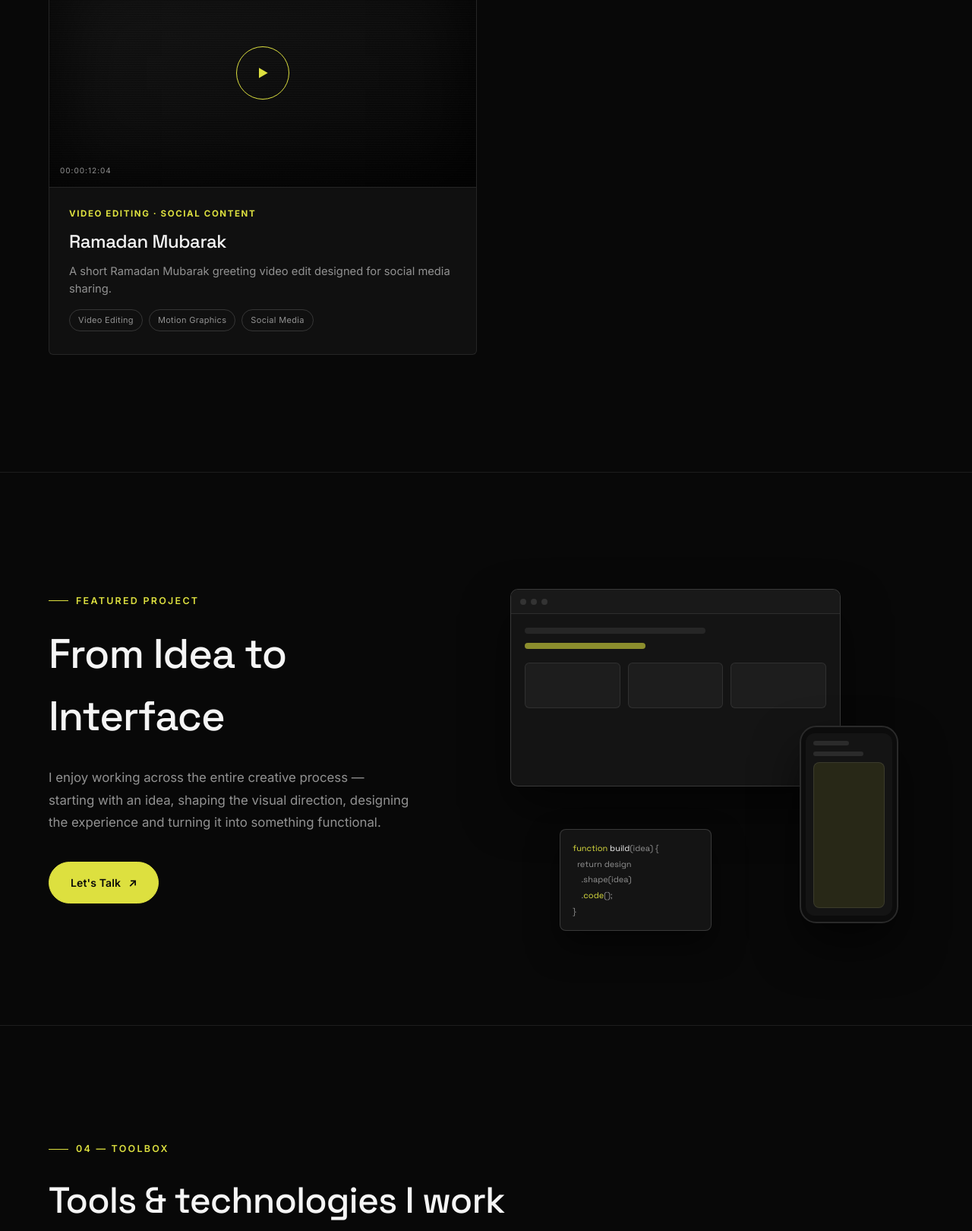
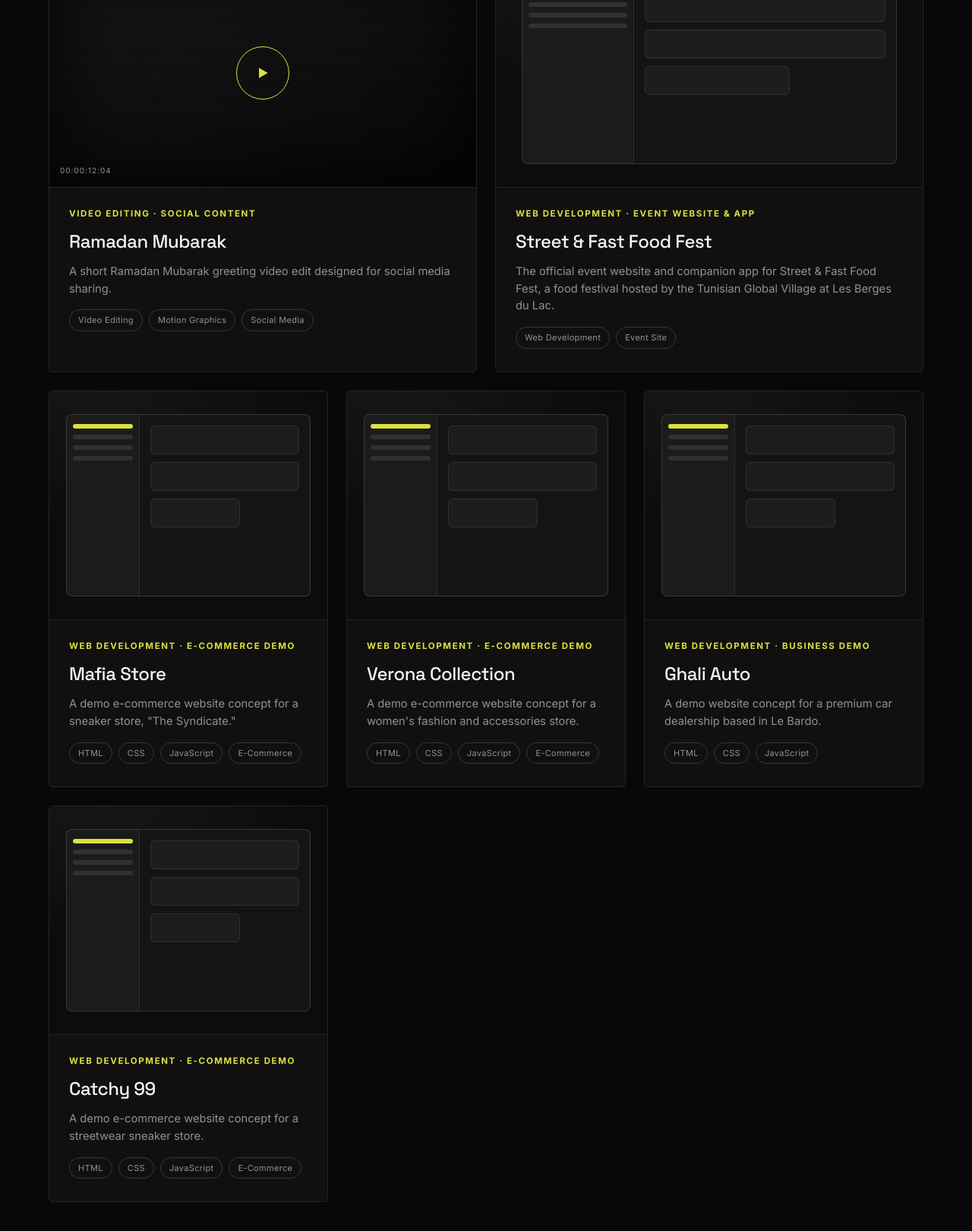
Before and after one commit to DhiaAllagui/DHIA, a plain HTML site: page index.html in a window 1280 px wide. Shown: the part 7044-8664 px from the top of the page at 76% size. Drawn offline with Linux system fonts and the light colour scheme.

Commit message:
Wire in real live project links
Add five real deployed projects: Street & Fast Food Fest event site,
and four e-commerce/business demo sites (Mafia Store, Verona
Collection, Ghali Auto, Catchy 99). Merge the Chkobba branding entry
with its live card-game deployment now that it's hosted.

Co-Authored-By: Claude Sonnet 5 <noreply@anthropic.com>

```diff
--- a/index.html
+++ b/index.html
@@ -1755,18 +1755,18 @@ html, body{ max-width: 100%; overflow-x: hidden; }
       size: 'pc-2'
     },
     {
-      title: 'Chkobba Branding',
-      category: 'Graphic Design · Branding',
-      type: 'design',
-      hosting: 'case-study',
-      description: 'Brand identity design for Chkobba.',
+      title: 'Chkobba',
+      category: 'Web Development · Branding & Game',
+      type: 'web',
+      hosting: 'static',
+      description: 'A digital version of Chkobba, the traditional Tunisian card game, including its brand identity and logo design.',
       contribution: [],
-      technologies: ['Branding', 'Logo Design'],
+      technologies: ['Branding', 'Logo Design', 'Web Development'],
       image: 'assets/images/branding/chkobba.png',
       mockup: 'brand',
       gallery: [],
       video: '',
-      liveUrl: '',
+      liveUrl: 'https://chkobba-pp6n.onrender.com',
       githubUrl: '',
       size: 'pc-2'
     },
@@ -1841,6 +1841,86 @@ html, body{ max-width: 100%; overflow-x: hidden; }
       liveUrl: '',
       githubUrl: '',
       size: 'pc-3'
+    },
+    {
+      title: 'Street & Fast Food Fest',
+      category: 'Web Development · Event Website & App',
+      type: 'web',
+      hosting: 'static',
+      description: 'The official event website and companion app for Street & Fast Food Fest, a food festival hosted by the Tunisian Global Village at Les Berges du Lac.',
+      contribution: [],
+      technologies: ['Web Development', 'Event Site'],
+      image: '',
+      mockup: 'ui',
+      gallery: [],
+      video: '',
+      liveUrl: 'https://globalvillagetunisia.com',
+      githubUrl: '',
+      size: 'pc-3'
+    },
+    {
+      title: 'Mafia Store',
+      category: 'Web Development · E-Commerce Demo',
+      type: 'web',
+      hosting: 'static',
+      description: 'A demo e-commerce website concept for a sneaker store, "The Syndicate."',
+      contribution: [],
+      technologies: ['HTML', 'CSS', 'JavaScript', 'E-Commerce'],
+      image: '',
+      mockup: 'ui',
+      gallery: [],
+      video: '',
+      liveUrl: 'https://dhiaallagui.github.io/mafia-store/',
+      githubUrl: '',
+      size: 'pc-2'
+    },
+    {
+      title: 'Verona Collection',
+      category: 'Web Development · E-Commerce Demo',
+      type: 'web',
+      hosting: 'static',
+      description: 'A demo e-commerce website concept for a women\'s fashion and accessories store.',
+      contribution: [],
+      technologies: ['HTML', 'CSS', 'JavaScript', 'E-Commerce'],
+      image: '',
+      mockup: 'ui',
+      gallery: [],
+      video: '',
+      liveUrl: 'https://dhiaallagui.github.io/veronacollection/',
+      githubUrl: '',
+      size: 'pc-2'
+    },
+    {
+      title: 'Ghali Auto',
+      category: 'Web Development · Business Demo',
+      type: 'web',
+      hosting: 'static',
+      description: 'A demo website concept for a premium car dealership based in Le Bardo.',
+      contribution: [],
+      technologies: ['HTML', 'CSS', 'JavaScript'],
+      image: '',
+      mockup: 'ui',
+      gallery: [],
+      video: '',
+      liveUrl: 'https://dhiaallagui.github.io/ghaliauto/',
+      githubUrl: '',
+      size: 'pc-2'
+    },
+    {
+      title: 'Catchy 99',
+      category: 'Web Development · E-Commerce Demo',
+      type: 'web',
+      hosting: 'static',
+      description: 'A demo e-commerce website concept for a streetwear sneaker store.',
+      contribution: [],
+      technologies: ['HTML', 'CSS', 'JavaScript', 'E-Commerce'],
+      image: '',
+      mockup: 'ui',
+      gallery: [],
+      video: '',
+      liveUrl: 'https://dhiaallagui.github.io/catchy99/',
+      githubUrl: '',
+      size: 'pc-2'
     }
   ];
 
```
